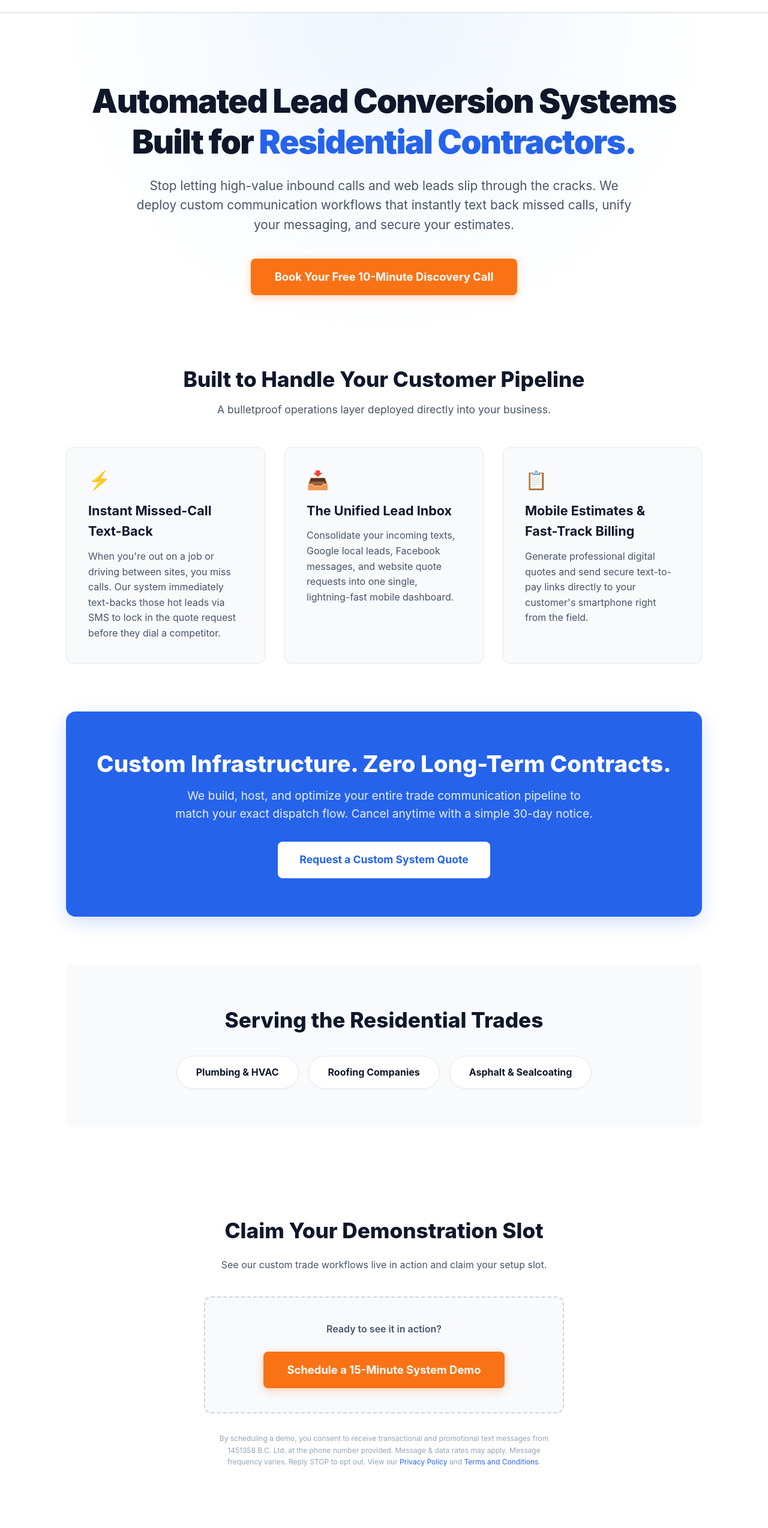
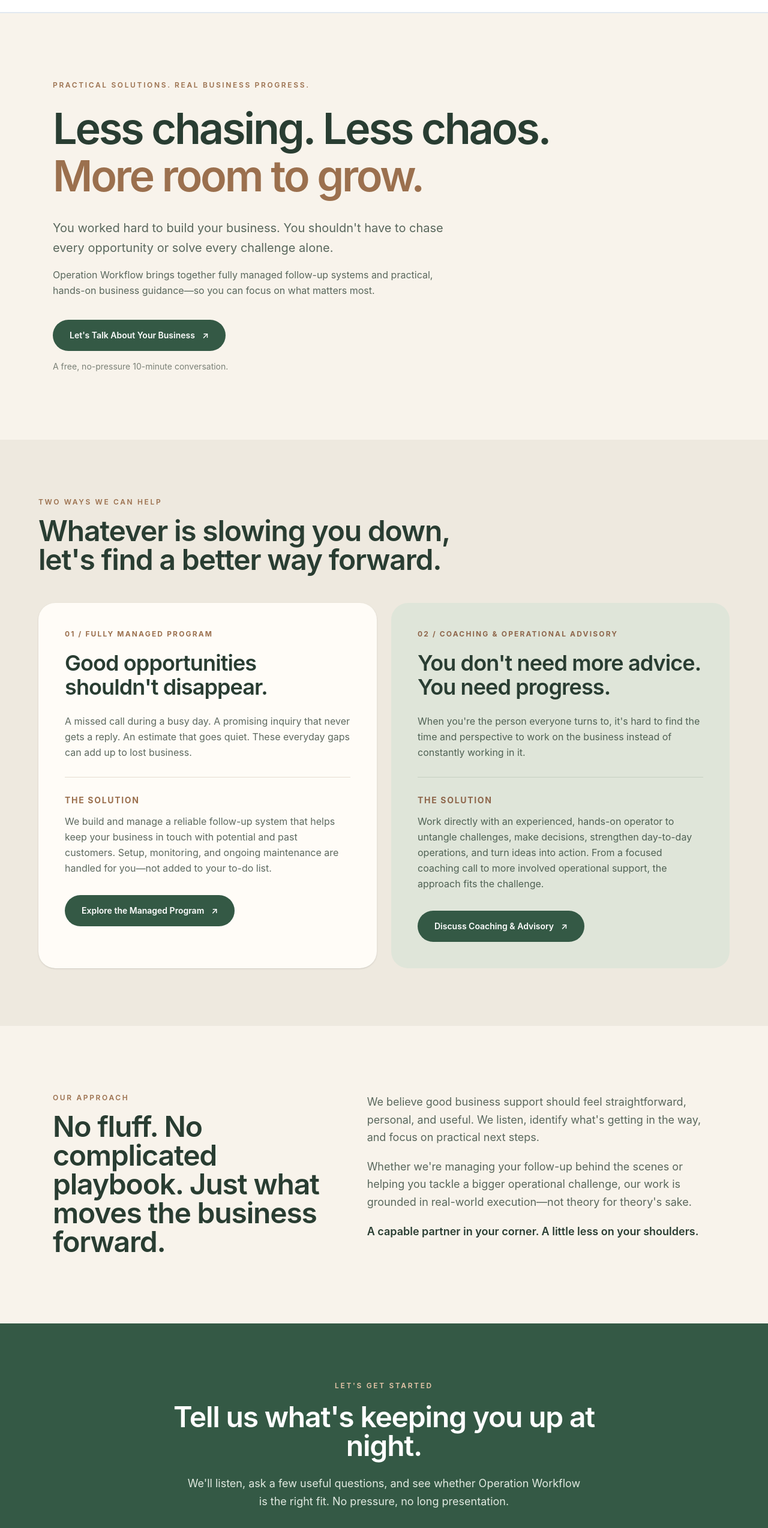
Before and after one commit to SabrinaOWF/OWF, a Next.js app: page / in a window 1280 px wide. Shown: the part 80-2627 px from the top of the page at 60% size. Built offline with nearby package versions, Linux system fonts and the light colour scheme.

Commit message:
Update page.tsx
New warm Operation Workflow website

```diff
--- a/src/app/page.tsx
+++ b/src/app/page.tsx
@@ -1,105 +1,66 @@
 import Link from "next/link";
 
+const bookingUrl = "https://calendar.app.google/gcW88adJ1NekJZFHA";
+
 export const metadata = {
-  title: "Operation Workflow | Systems & Lead Conversion for Contractors",
-  description: "Automated lead conversion systems built for residential contractors. Stop letting high-value inbound calls and web leads slip through the cracks.",
+  title: "Operation Workflow | Practical Solutions for Growing Businesses",
+  description: "Managed follow-up and revenue recovery, plus practical business coaching and operational advisory. Less chasing. Less chaos. More room to grow.",
 };
+
+function BookingButton({ label = "Book a Free 10-Minute Call", light = false }: { label?: string; light?: boolean }) {
+  return <a href={bookingUrl} target="_blank" rel="noopener noreferrer" className={`inline-flex items-center justify-center rounded-full px-7 py-4 text-sm font-semibold transition hover:-translate-y-0.5 ${light ? "bg-[#F8F2E9] text-[#284537] hover:bg-white" : "bg-[#345945] text-white hover:bg-[#264333]"}`}>{label} <span aria-hidden="true" className="ml-3">↗</span></a>;
+}
 
 export default function HomePage() {
   return (
-    <div className="max-w-[1100px] mx-auto px-5">
-      {/* Hero Section */}
-      <section className="text-center py-24 md:py-28" style={{ background: "radial-gradient(circle at top, #eff6ff 0%, #ffffff 70%)" }}>
-        <h1 className="text-4xl md:text-[3.4rem] font-black tracking-[-0.03em] leading-tight mb-6">
-          Automated Lead Conversion Systems Built for{" "}
-          <span className="text-[#2563eb]">Residential Contractors.</span>
-        </h1>
-        <p className="text-lg md:text-[1.3rem] text-[#475569] max-w-[850px] mx-auto mb-10 font-normal">
-          Stop letting high-value inbound calls and web leads slip through the cracks. We deploy custom communication workflows that instantly text back missed calls, unify your messaging, and secure your estimates.
-        </p>
-        <Link
-          href="https://calendar.app.google/gcW88adJ1NekJZFHA"
-          className="inline-block bg-[#f97316] text-white px-10 py-4 text-[1.15rem] font-bold rounded-lg shadow-[0_4px_14px_rgba(249,115,22,0.3)] transition-all duration-200 hover:bg-[#ea580c] hover:-translate-y-0.5 hover:shadow-[0_6px_20px_rgba(249,115,22,0.4)]"
-        >
-          Book Your Free 10-Minute Discovery Call
-        </Link>
-      </section>
-
-      {/* Features Section */}
-      <h2 className="text-center text-[2.2rem] font-extrabold mb-2">Built to Handle Your Customer Pipeline</h2>
-      <p className="text-center text-[#475569] mb-12 text-[1.1rem]">
-        A bulletproof operations layer deployed directly into your business.
-      </p>
-
-      <section className="grid grid-cols-1 md:grid-cols-3 gap-8 my-10 mb-20">
-        <div className="bg-[#f8fafc] p-9 rounded-xl border border-[#e2e8f0] transition-transform duration-200 hover:-translate-y-1 hover:border-[#2563eb]">
-          <span className="text-3xl mb-4 block">⚡</span>
-          <h3 className="text-[1.35rem] text-[#0f172a] font-bold mt-0">Instant Missed-Call Text-Back</h3>
-          <p className="text-[#475569] mt-3">
-            When you&apos;re out on a job or driving between sites, you miss calls. Our system immediately text-backs those hot leads via SMS to lock in the quote request before they dial a competitor.
-          </p>
-        </div>
-
-        <div className="bg-[#f8fafc] p-9 rounded-xl border border-[#e2e8f0] transition-transform duration-200 hover:-translate-y-1 hover:border-[#2563eb]">
-          <span className="text-3xl mb-4 block">📥</span>
-          <h3 className="text-[1.35rem] text-[#0f172a] font-bold mt-0">The Unified Lead Inbox</h3>
-          <p className="text-[#475569] mt-3">
-            Consolidate your incoming texts, Google local leads, Facebook messages, and website quote requests into one single, lightning-fast mobile dashboard.
-          </p>
-        </div>
-
-        <div className="bg-[#f8fafc] p-9 rounded-xl border border-[#e2e8f0] transition-transform duration-200 hover:-translate-y-1 hover:border-[#2563eb]">
-          <span className="text-3xl mb-4 block">📋</span>
-          <h3 className="text-[1.35rem] text-[#0f172a] font-bold mt-0">Mobile Estimates & Fast-Track Billing</h3>
-          <p className="text-[#475569] mt-3">
-            Generate professional digital quotes and send secure text-to-pay links directly to your customer&apos;s smartphone right from the field.
-          </p>
+    <main className="bg-[#F8F3EB] text-[#293D32]">
+      <section className="mx-auto max-w-6xl px-6 pb-20 pt-20 md:pb-28 md:pt-28">
+        <div className="max-w-4xl">
+          <p className="mb-6 text-xs font-semibold uppercase tracking-[0.22em] text-[#9B704E]">Practical solutions. Real business progress.</p>
+          <h1 className="max-w-4xl text-5xl font-semibold leading-[1.1] tracking-[-0.045em] md:text-7xl">Less chasing. Less chaos. <span className="text-[#9B704E]">More room to grow.</span></h1>
+          <p className="mt-8 max-w-2xl text-lg leading-relaxed text-[#59675C] md:text-xl">You worked hard to build your business. You shouldn't have to chase every opportunity or solve every challenge alone.</p>
+          <p className="mb-9 mt-4 max-w-2xl text-base leading-relaxed text-[#59675C]">Operation Workflow brings together fully managed follow-up systems and practical, hands-on business guidance—so you can focus on what matters most.</p>
+          <BookingButton label="Let's Talk About Your Business" />
+          <p className="mt-4 text-sm text-[#7B8177]">A free, no-pressure 10-minute conversation.</p>
         </div>
       </section>
 
-      {/* Value Hook */}
-      <section className="bg-[#2563eb] text-white rounded-2xl py-16 px-10 my-20 text-center shadow-[0_10px_30px_rgba(37,99,235,0.2)]">
-        <h2 className="text-3xl md:text-[2.4rem] font-extrabold mt-0 mb-4">Custom Infrastructure. Zero Long-Term Contracts.</h2>
-        <p className="text-lg md:text-[1.2rem] max-w-[700px] mx-auto mb-8 opacity-90">
-          We build, host, and optimize your entire trade communication pipeline to match your exact dispatch flow. Cancel anytime with a simple 30-day notice.
-        </p>
-        <Link
-          href="/optin"
-          className="inline-block bg-white text-[#2563eb] px-9 py-4 text-[1.1rem] font-bold rounded-lg transition-colors duration-200 hover:bg-[#f1f5f9]"
-        >
-          Request a Custom System Quote
-        </Link>
-      </section>
-
-      {/* Niches */}
-      <section className="text-center py-16 bg-[#f8fafc] rounded-xl mb-16">
-        <h2 className="text-[2.2rem] font-extrabold">Serving the Residential Trades</h2>
-        <div className="flex justify-center gap-4 flex-wrap mt-8">
-          <span className="bg-white text-[#0f172a] px-8 py-3.5 rounded-full font-bold border border-[#e2e8f0] shadow-[0_2px_4px_rgba(0,0,0,0.02)]">Plumbing & HVAC</span>
-          <span className="bg-white text-[#0f172a] px-8 py-3.5 rounded-full font-bold border border-[#e2e8f0] shadow-[0_2px_4px_rgba(0,0,0,0.02)]">Roofing Companies</span>
-          <span className="bg-white text-[#0f172a] px-8 py-3.5 rounded-full font-bold border border-[#e2e8f0] shadow-[0_2px_4px_rgba(0,0,0,0.02)]">Asphalt & Sealcoating</span>
+      <section id="solutions" className="bg-[#EEE9DF] px-6 py-20 md:py-24">
+        <div className="mx-auto max-w-6xl">
+          <p className="text-xs font-semibold uppercase tracking-[0.22em] text-[#9B704E]">Two ways we can help</p>
+          <h2 className="mt-4 max-w-3xl text-3xl font-semibold tracking-tight md:text-5xl">Whatever is slowing you down, let's find a better way forward.</h2>
+          <div className="mt-12 grid gap-6 md:grid-cols-2">
+            <article className="rounded-[28px] bg-[#FFFCF7] p-8 shadow-sm md:p-11">
+              <p className="text-xs font-bold uppercase tracking-[0.18em] text-[#9B704E]">01 / Fully managed program</p>
+              <h3 className="mt-5 text-3xl font-semibold tracking-tight md:text-4xl">Good opportunities shouldn't disappear.</h3>
+              <p className="mt-6 leading-relaxed text-[#5D695F]">A missed call during a busy day. A promising inquiry that never gets a reply. An estimate that goes quiet. These everyday gaps can add up to lost business.</p>
+              <div className="my-7 h-px bg-[#E5DDD1]" />
+              <p className="text-sm font-bold uppercase tracking-[0.12em] text-[#9B704E]">The solution</p>
+              <p className="mt-3 leading-relaxed text-[#5D695F]">We build and manage a reliable follow-up system that helps keep your business in touch with potential and past customers. Setup, monitoring, and ongoing maintenance are handled for you—not added to your to-do list.</p>
+              <div className="mt-8"><BookingButton label="Explore the Managed Program" /></div>
+            </article>
+            <article className="rounded-[28px] bg-[#DFE5D9] p-8 md:p-11">
+              <p className="text-xs font-bold uppercase tracking-[0.18em] text-[#8E664B]">02 / Coaching & operational advisory</p>
+              <h3 className="mt-5 text-3xl font-semibold tracking-tight md:text-4xl">You don't need more advice. You need progress.</h3>
+              <p className="mt-6 leading-relaxed text-[#4F6154]">When you're the person everyone turns to, it's hard to find the time and perspective to work on the business instead of constantly working in it.</p>
+              <div className="my-7 h-px bg-[#C6D0C1]" />
+              <p className="text-sm font-bold uppercase tracking-[0.12em] text-[#8E664B]">The solution</p>
+              <p className="mt-3 leading-relaxed text-[#4F6154]">Work directly with an experienced, hands-on operator to untangle challenges, make decisions, strengthen day-to-day operations, and turn ideas into action. From a focused coaching call to more involved operational support, the approach fits the challenge.</p>
+              <div className="mt-8"><BookingButton label="Discuss Coaching & Advisory" /></div>
+            </article>
+          </div>
         </div>
       </section>
 
-      {/* Booking Section */}
-      <section className="text-center py-20 pb-6" id="setup">
-        <h2 className="text-[2.2rem] font-extrabold">Claim Your Demonstration Slot</h2>
-        <p className="text-[#475569] mt-4 mb-10">See our custom trade workflows live in action and claim your setup slot.</p>
-        <div className="bg-[#f8fafc] border-2 border-dashed border-[#cbd5e1] rounded-xl max-w-[600px] mx-auto p-10 mb-8">
-          <p className="text-[#475569] font-semibold mb-6">Ready to see it in action?</p>
-          <Link
-            href="/optin"
-            className="inline-block bg-[#f97316] text-white px-10 py-4 text-[1.15rem] font-bold rounded-lg shadow-[0_4px_14px_rgba(249,115,22,0.3)] transition-all duration-200 hover:bg-[#ea580c] hover:-translate-y-0.5"
-          >
-            Schedule a 15-Minute System Demo
-          </Link>
-        </div>
-        <p className="text-xs text-[#94a3b8] max-w-[600px] mx-auto leading-relaxed px-4">
-          By scheduling a demo, you consent to receive transactional and promotional text messages from 1451358 B.C. Ltd. at the phone number provided. Message &amp; data rates may apply. Message frequency varies. Reply STOP to opt out. View our{" "}
-          <Link href="/privacy-policy" className="text-[#2563eb] hover:underline">Privacy Policy</Link>{" "}and{" "}
-          <Link href="/terms" className="text-[#2563eb] hover:underline">Terms and Conditions</Link>.
-        </p>
+      <section id="about" className="mx-auto grid max-w-6xl gap-10 px-6 py-20 md:grid-cols-[1fr_1.2fr] md:py-28">
+        <div><p className="text-xs font-semibold uppercase tracking-[0.22em] text-[#9B704E]">Our approach</p><h2 className="mt-4 text-4xl font-semibold tracking-tight md:text-5xl">No fluff. No complicated playbook. Just what moves the business forward.</h2></div>
+        <div className="space-y-5 text-lg leading-relaxed text-[#59675C]"><p>We believe good business support should feel straightforward, personal, and useful. We listen, identify what's getting in the way, and focus on practical next steps.</p><p>Whether we're managing your follow-up behind the scenes or helping you tackle a bigger operational challenge, our work is grounded in real-world execution—not theory for theory's sake.</p><p className="font-semibold text-[#293D32]">A capable partner in your corner. A little less on your shoulders.</p></div>
       </section>
-    </div>
+
+      <section className="bg-[#345945] px-6 py-20 text-center text-white md:py-24">
+        <div className="mx-auto max-w-3xl"><p className="text-xs font-semibold uppercase tracking-[0.22em] text-[#E6C5A8]">Let's get started</p><h2 className="mt-5 text-4xl font-semibold tracking-tight md:text-5xl">Tell us what's keeping you up at night.</h2><p className="mx-auto mb-8 mt-6 max-w-2xl text-lg leading-relaxed text-[#E1E9E0]">We'll listen, ask a few useful questions, and see whether Operation Workflow is the right fit. No pressure, no long presentation.</p><BookingButton light label="Book Your Free 10-Minute Call" /></div>
+      </section>
+      <footer className="mx-auto flex max-w-6xl flex-col gap-4 px-6 py-9 text-sm text-[#69756B] md:flex-row md:items-center md:justify-between"><p>© {new Date().getFullYear()} Operation Workflow · 1451358 B.C. Ltd.</p><div className="flex gap-6"><Link className="hover:underline" href="/privacy-policy">Privacy Policy</Link><Link className="hover:underline" href="/terms">Terms</Link><Link className="hover:underline" href="/optin">Contact</Link></div></footer>
+    </main>
   );
 }
```
